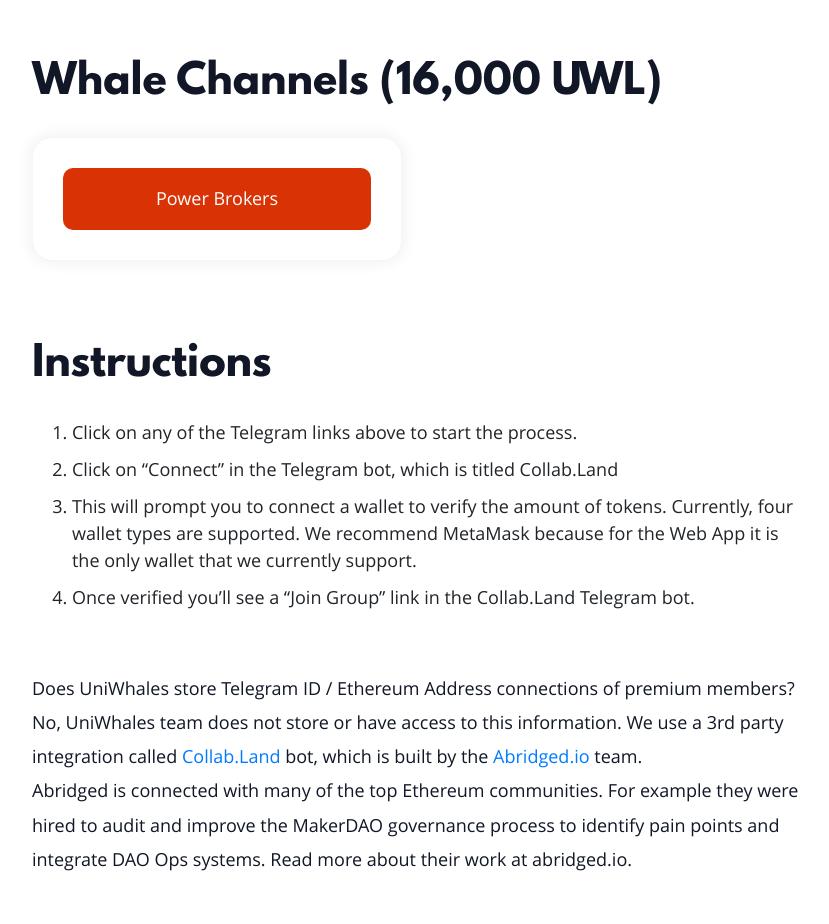
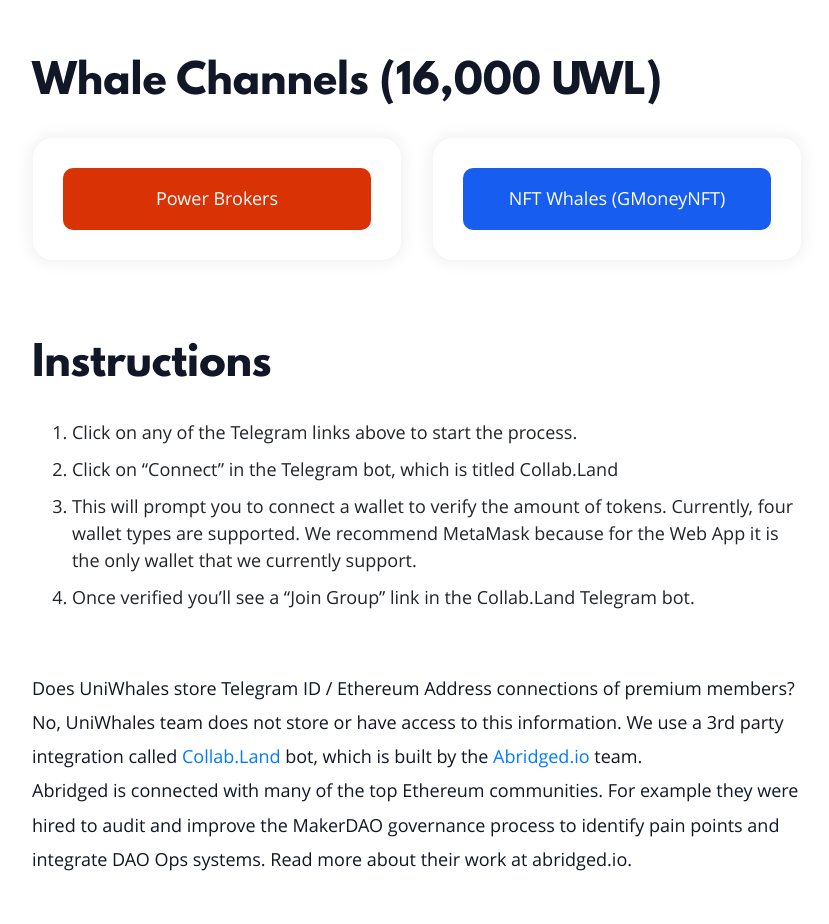
Before and after one commit to dd0sxx/uniwhales-landing, a React (Create React App) app: page /telegram in a window 1280 px wide. Shown: the part 1220-2144 px from the top of the page, without its empty margins (223-1052 px from the left). Built offline with nearby package versions, Linux system fonts and the light colour scheme.

Commit message:
NFT Whales

```diff
--- a/src/Pages/telegram.js
+++ b/src/Pages/telegram.js
@@ -171,6 +171,12 @@
 			color: '#d93204',
 			link: 'https://telegram.me/collablandbot?start=recCuAx99IMyBekmz_-tpc'
 		},
+		{
+			name: 'NFT Whales (GMoneyNFT)',
+			description: 'A curated list by GMoney NFT of the best NFT traders/collectors. Tracking NFT mints, trades, transfers, and burns.',
+			color: '#165df0',
+			link: 'https://telegram.me/collablandbot?start=VFBDI1RFTCNDT01NIy0xMDAxMjIzODk4MTQ2'
+		},
 	]
 
 	const [activeID, setActiveID] = useState("")
--- a/src/components/Body/Levels/Levels.js
+++ b/src/components/Body/Levels/Levels.js
@@ -171,7 +171,7 @@
                             </ListItem>
                             <ListItem>
                                 <img src={Checkmark} style={{filter: 'grayscale(100%)'}} alt="checkmark" />
-                                NFT Brokers byGMoneyNFT, coming soon .
+                                NFT Whales byGMoneyNFT .
                             </ListItem>
                             <ListItem style={{filter: 'blur(3px)', userSelect: 'none'}}>
                                 <img src={Checkmark} style={{filter: 'grayscale(100%)'}} alt="checkmark" />
```
